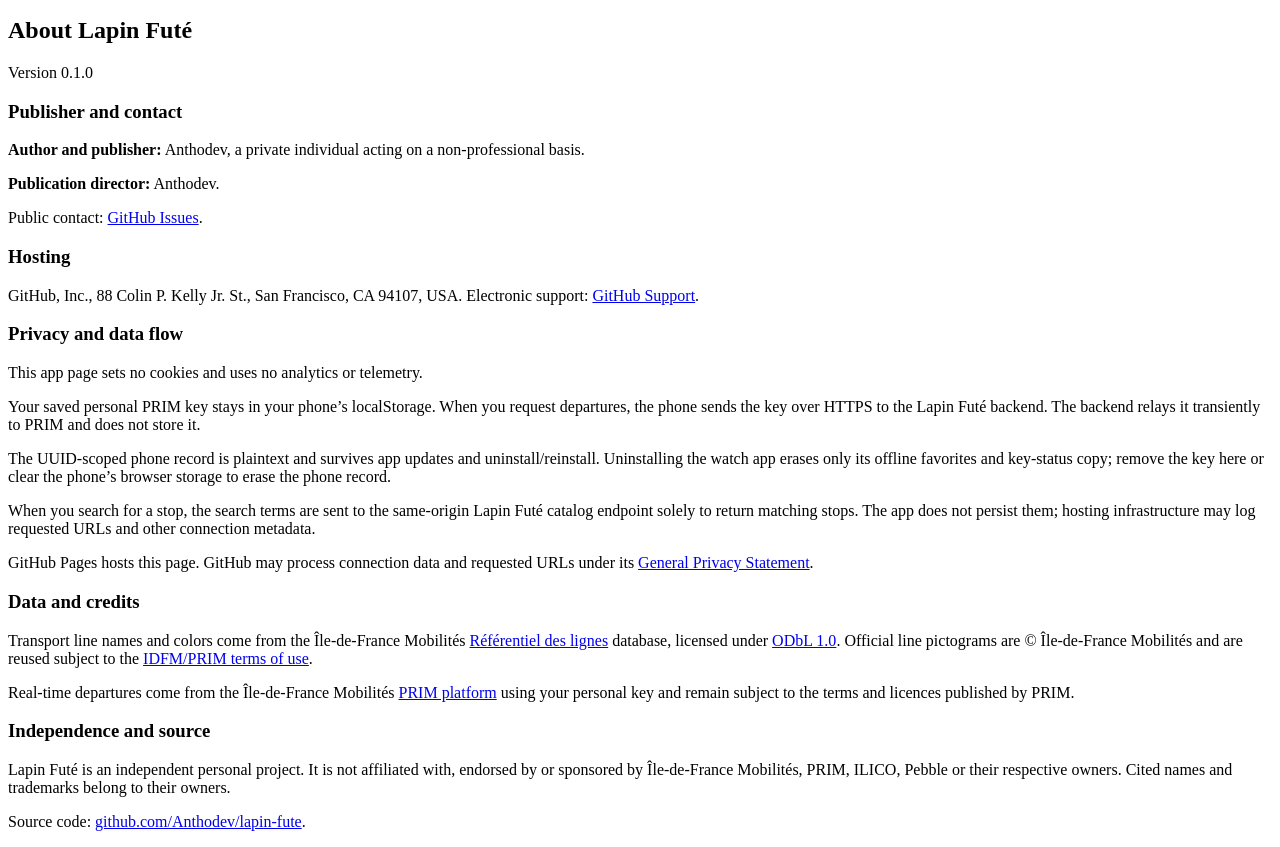
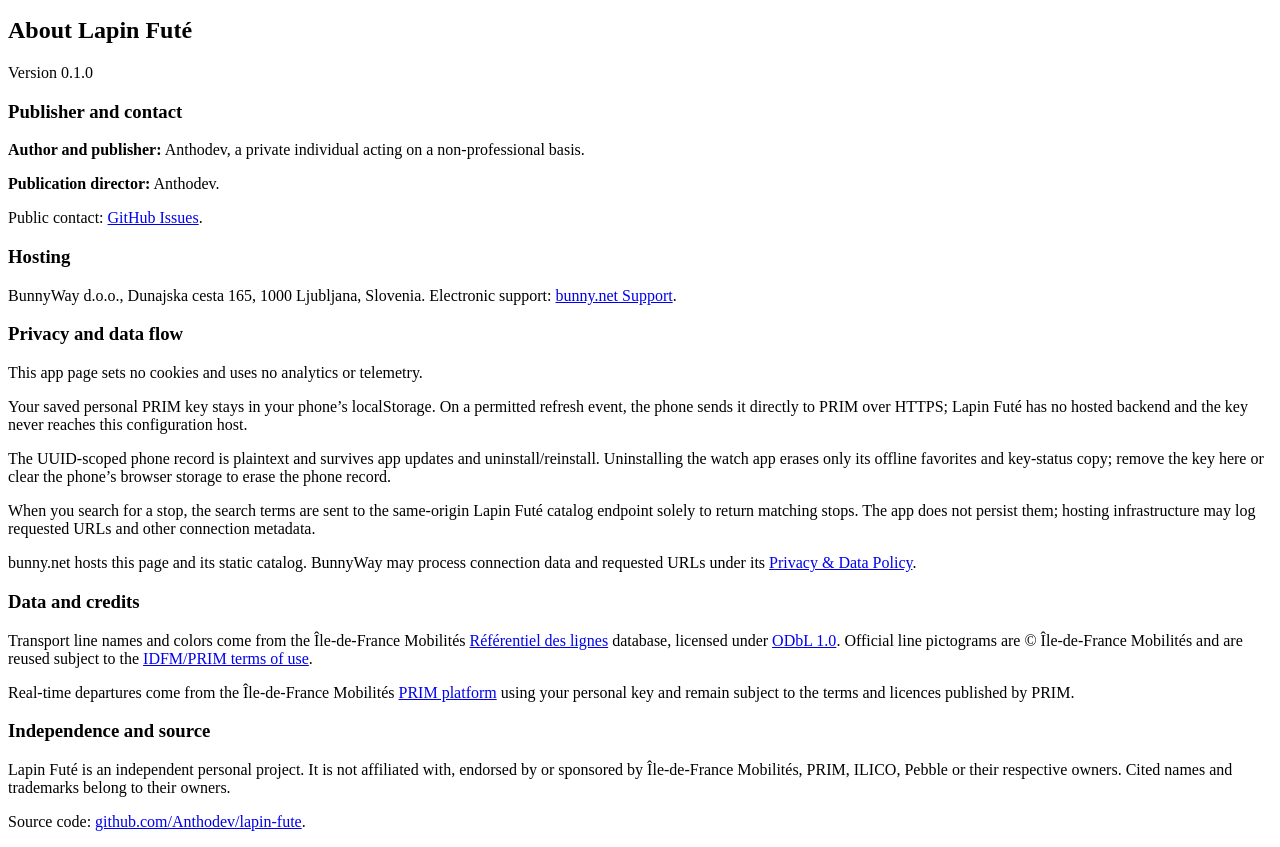
Before and after one commit to Anthodev/lapin-fute, a website with bundled scripts: page packages/config-page/index.html in a window 1280 px wide. Both pictures are taken after a click on the button "About". Shown: the part 100-947 px from the top of the page. Built offline with nearby package versions, Linux system fonts and the light colour scheme.

Commit message:
ci: deploy configuration site to Bunny

```diff
--- a/packages/config-page/index.html
+++ b/packages/config-page/index.html
@@ -152,13 +152,13 @@
           <p><strong>Publication director:</strong> Anthodev.</p>
           <p>Public contact: <a href="https://github.com/Anthodev/lapin-fute/issues" target="_blank" rel="noopener noreferrer">GitHub Issues</a>.</p>
           <h3>Hosting</h3>
-          <p>GitHub, Inc., 88 Colin P. Kelly Jr. St., San Francisco, CA 94107, USA. Electronic support: <a href="https://support.github.com/contact" target="_blank" rel="noopener noreferrer">GitHub Support</a>.</p>
+          <p>BunnyWay d.o.o., Dunajska cesta 165, 1000 Ljubljana, Slovenia. Electronic support: <a href="https://support.bunny.net/" target="_blank" rel="noopener noreferrer">bunny.net Support</a>.</p>
           <h3>Privacy and data flow</h3>
           <p>This app page sets no cookies and uses no analytics or telemetry.</p>
-          <p>Your saved personal PRIM key stays in your phone’s localStorage. When you request departures, the phone sends the key over HTTPS to the Lapin Futé backend. The backend relays it transiently to PRIM and does not store it.</p>
+          <p>Your saved personal PRIM key stays in your phone’s localStorage. On a permitted refresh event, the phone sends it directly to PRIM over HTTPS; Lapin Futé has no hosted backend and the key never reaches this configuration host.</p>
           <p>The UUID-scoped phone record is plaintext and survives app updates and uninstall/reinstall. Uninstalling the watch app erases only its offline favorites and key-status copy; remove the key here or clear the phone’s browser storage to erase the phone record.</p>
           <p>When you search for a stop, the search terms are sent to the same-origin Lapin Futé catalog endpoint solely to return matching stops. The app does not persist them; hosting infrastructure may log requested URLs and other connection metadata.</p>
-          <p>GitHub Pages hosts this page. GitHub may process connection data and requested URLs under its <a href="https://docs.github.com/en/site-policy/privacy-policies/github-general-privacy-statement" target="_blank" rel="noopener noreferrer">General Privacy Statement</a>.</p>
+          <p>bunny.net hosts this page and its static catalog. BunnyWay may process connection data and requested URLs under its <a href="https://bunny.net/privacy/" target="_blank" rel="noopener noreferrer">Privacy &amp; Data Policy</a>.</p>
           <h3>Data and credits</h3>
           <p>Transport line names and colors come from the Île-de-France Mobilités <a href="https://data.iledefrance-mobilites.fr/explore/dataset/referentiel-des-lignes/" target="_blank" rel="noopener noreferrer">Référentiel des lignes</a> database, licensed under <a href="https://opendatacommons.org/licenses/odbl/1-0/" target="_blank" rel="noopener noreferrer">ODbL 1.0</a>. Official line pictograms are © Île-de-France Mobilités and are reused subject to the <a href="https://prim.iledefrance-mobilites.fr/fr/conditions-utilisation" target="_blank" rel="noopener noreferrer">IDFM/PRIM terms of use</a>.</p>
           <p>Real-time departures come from the Île-de-France Mobilités <a href="https://prim.iledefrance-mobilites.fr/" target="_blank" rel="noopener noreferrer">PRIM platform</a> using your personal key and remain subject to the terms and licences published by PRIM.</p>
@@ -174,13 +174,13 @@
           <p><strong>Directeur de la publication :</strong> Anthodev.</p>
           <p>Contact public : <a href="https://github.com/Anthodev/lapin-fute/issues" target="_blank" rel="noopener noreferrer">GitHub Issues</a>.</p>
           <h3>Hébergement</h3>
-          <p>GitHub, Inc., 88 Colin P. Kelly Jr. St., San Francisco, CA 94107, États-Unis. Assistance électronique : <a href="https://support.github.com/contact" target="_blank" rel="noopener noreferrer">support GitHub</a>.</p>
+          <p>BunnyWay d.o.o., Dunajska cesta 165, 1000 Ljubljana, Slovénie. Assistance électronique : <a href="https://support.bunny.net/" target="_blank" rel="noopener noreferrer">support bunny.net</a>.</p>
           <h3>Vie privée et circulation des données</h3>
           <p>Cette page de l’application ne dépose aucun cookie et n’utilise ni mesure d’audience, ni analyse comportementale, ni télémétrie.</p>
-          <p>Votre clé PRIM personnelle enregistrée reste dans le localStorage de votre téléphone. Lors d’une demande de départs, le téléphone transmet la clé en HTTPS au serveur Lapin Futé. Le serveur la relaie temporairement vers PRIM sans la conserver.</p>
+          <p>Votre clé PRIM personnelle enregistrée reste dans le localStorage de votre téléphone. Lors d’un événement de rafraîchissement autorisé, le téléphone l’envoie directement à PRIM en HTTPS ; Lapin Futé n’a aucun serveur applicatif hébergé et la clé n’atteint jamais cet hébergeur de configuration.</p>
           <p>L’enregistrement en clair du téléphone, associé à l’UUID de l’application, survit aux mises à jour ainsi qu’à une désinstallation suivie d’une réinstallation. Désinstaller l’application de la montre n’efface que sa copie hors ligne des favoris et de l’état de la clé ; supprimez la clé ici ou effacez le stockage du navigateur du téléphone pour supprimer l’enregistrement du téléphone.</p>
           <p>Lors d’une recherche d’arrêt, les termes saisis sont transmis au point d’accès catalogue de Lapin Futé sur la même origine, uniquement pour retourner les arrêts correspondants. L’application ne les conserve pas ; l’infrastructure d’hébergement peut journaliser les URL demandées et d’autres métadonnées de connexion.</p>
-          <p>Cette page est hébergée par GitHub Pages. GitHub peut traiter des données de connexion et les URL demandées selon sa <a href="https://docs.github.com/fr/site-policy/privacy-policies/github-general-privacy-statement" target="_blank" rel="noopener noreferrer">déclaration de confidentialité générale</a>.</p>
+          <p>Cette page et son catalogue statique sont hébergés par bunny.net. BunnyWay peut traiter les données de connexion et les URL demandées selon sa <a href="https://bunny.net/privacy/" target="_blank" rel="noopener noreferrer">politique de confidentialité et de traitement des données</a>.</p>
           <h3>Données et crédits</h3>
           <p>Les noms et couleurs des lignes proviennent de la base <a href="https://data.iledefrance-mobilites.fr/explore/dataset/referentiel-des-lignes/" target="_blank" rel="noopener noreferrer">Référentiel des lignes</a> d’Île-de-France Mobilités, sous licence <a href="https://opendatacommons.org/licenses/odbl/1-0/" target="_blank" rel="noopener noreferrer">ODbL 1.0</a>. Les pictogrammes officiels des lignes sont © Île-de-France Mobilités et réutilisés selon les <a href="https://prim.iledefrance-mobilites.fr/fr/conditions-utilisation" target="_blank" rel="noopener noreferrer">conditions d’utilisation IDFM/PRIM</a>.</p>
           <p>Les départs en temps réel proviennent de la plateforme <a href="https://prim.iledefrance-mobilites.fr/" target="_blank" rel="noopener noreferrer">PRIM</a> d’Île-de-France Mobilités au moyen de votre clé personnelle. Ils restent soumis aux conditions et licences publiées par PRIM.</p>
```
Also changed, not shown: packages/config-page/test/config-page.test.ts (+6 -1 lines), .github/AGENTS.md (added), .github/workflows/deploy-bunny.yml (added).
